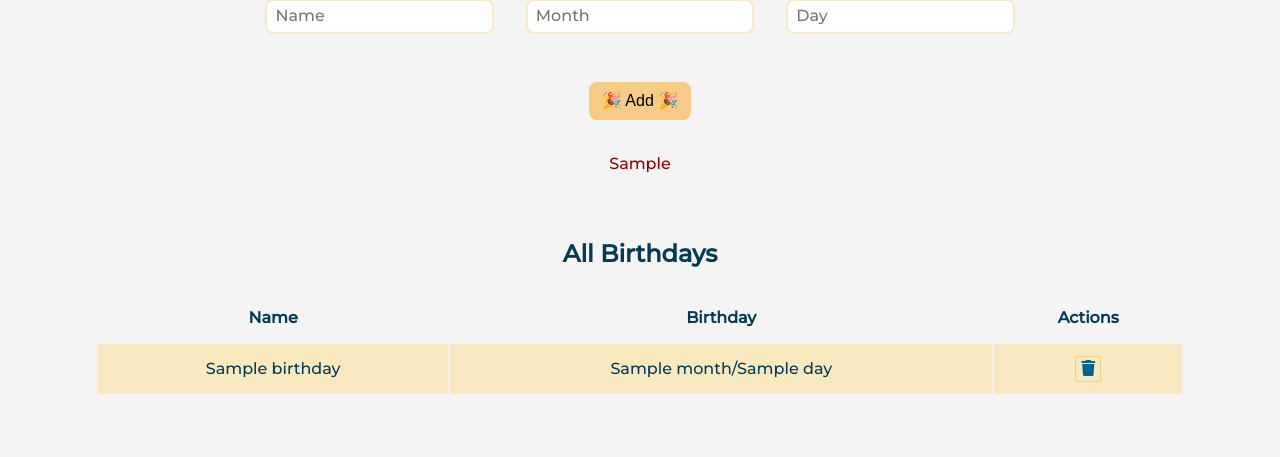
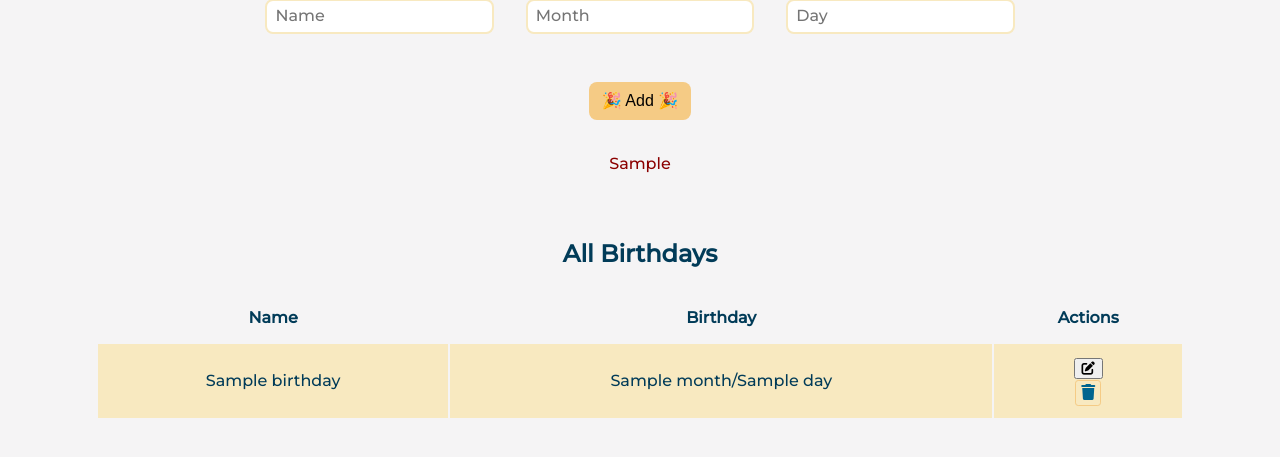
Before and after one commit to ITurres/Python-Flask-SQL-projects, a Flask app: template w9-Flask-lab-9/birthdaysApp/templates/index.html in a window 1280 px wide. Shown: the part 329-786 px from the top of the page. Run offline with Flask 2, Linux system fonts and the light colour scheme; the template is opened without the code that fills it: most values are stand-ins (such as "Sample title", 1, 10 or a date in 2020); some libraries are stand-ins or nearby versions.

Commit message:
Modify index to extend from layout markup file

```diff
--- a/w9-Flask-lab-9/birthdaysApp/templates/index.html
+++ b/w9-Flask-lab-9/birthdaysApp/templates/index.html
@@ -1,17 +1,4 @@
-<!DOCTYPE html>
-<html lang="en">
-  <head>
-    <meta charset="UTF-8" />
-    <meta http-equiv="X-UA-Compatible" content="IE=edge" />
-    <meta name="viewport" content="width=device-width, initial-scale=1.0" />
-    <link rel="icon" href="../static/images/gift-icon.png" />
-    <link
-      href="https://fonts.googleapis.com/css2?family=Montserrat:wght@500&display=swap"
-      rel="stylesheet"
-    />
-    <link href="../static/styles/styles.css" rel="stylesheet" />
-    <title>Birthdays</title>
-  </head>
+{% extends "layout.html" %} {% block body %}
 <body>
   <div class="header">
     <h1 class="header__title">Birthdays</h1>
@@ -43,9 +30,7 @@
             placeholder="Day"
           />
         </div>
-          <button class="form__btn" type="submit">
-            &#127881; Add &#127881;
-          </button>
+        <button class="form__btn" type="submit">&#127881; Add &#127881;</button>
       </form>
       <p class="form__warning">{{ value_failure }}</p>
     </div>
@@ -64,7 +49,13 @@
           <tr>
             <td>{{ birthday.name }}</td>
             <td>{{ birthday.month }}/{{ birthday.day }}</td>
-              <td class="delete-btn--holder">
+            <td class="action-btn--holder">
+              <form action="/to-update" method="post">
+                <input name="id" type="hidden" value="{{ birthday.id }}" />
+                <button class="update-btn" type="submit">
+                  <i class="fa-solid fa-pen-to-square"></i>
+                </button>
+              </form>
               <form action="/delete" method="post">
                 <input name="id" type="hidden" value="{{ birthday.id }}" />
                 <button class="delete-btn" type="submit">
@@ -83,4 +74,4 @@
     crossorigin="anonymous"
   ></script>
 </body>
-</html>
+{% endblock %}
```
Lines whose indentation alone changed are shown as unchanged.
